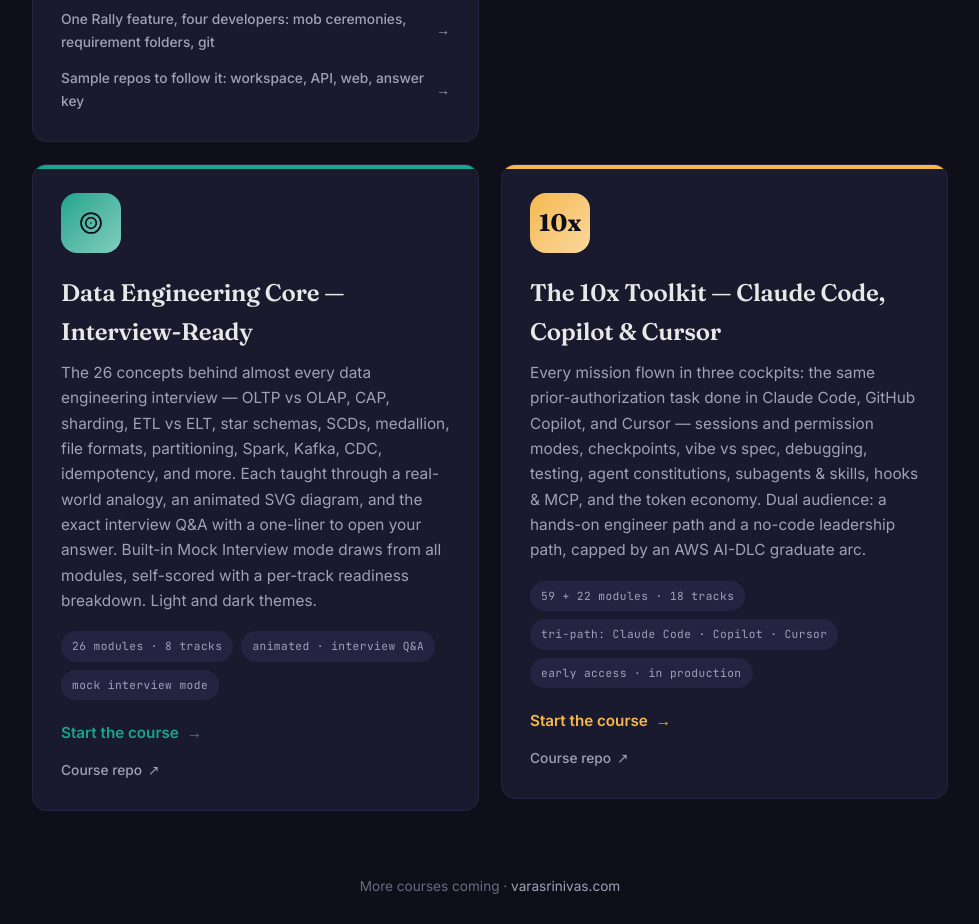
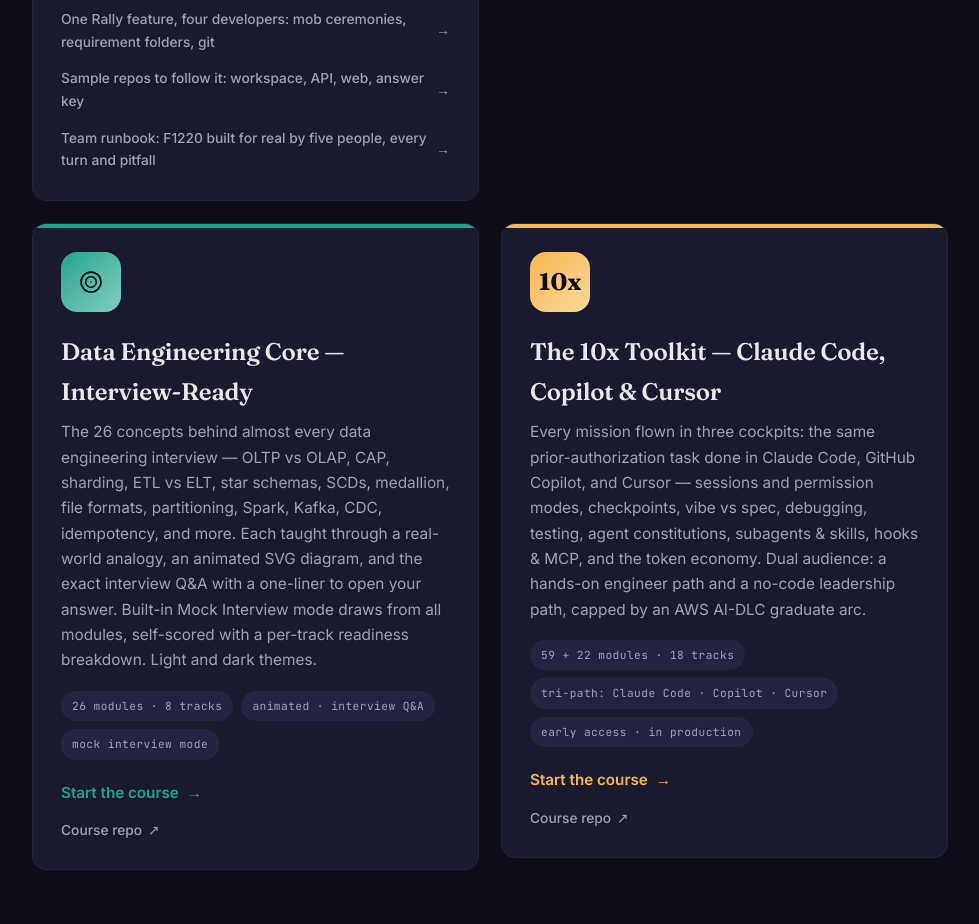
Before and after one commit to varasrinivas/learnings-hub, a plain HTML site: page index.html in a window 1280 px wide. Shown: the part 3680-4604 px from the top of the page, without its empty margins (150-1129 px from the left). Drawn offline with Linux system fonts and the light colour scheme.

Commit message:
Hubs: link the AI-DLC F1220 team runbook
Co-Authored-By: Claude Opus 5.5 <noreply@anthropic.com>

```diff
--- a/index.html
+++ b/index.html
@@ -543,6 +543,7 @@ footer a:hover{color:var(--accent-cyan)}
         </a>
         <a class="card-labs" href="ai-dlc-execution/aidlc-rally-team-of-four.html">One Rally feature, four developers: mob ceremonies, requirement folders, git <span class="arrow">&rarr;</span></a>
         <a class="card-labs" href="ai-dlc-execution/aidlc-rally-team-of-four.html#follow">Sample repos to follow it: workspace, API, web, answer key <span class="arrow">&rarr;</span></a>
+        <a class="card-labs" href="ai-dlc-execution/aidlc-f1220-runbook.html">Team runbook: F1220 built for real by five people, every turn and pitfall <span class="arrow">&rarr;</span></a>
       </div>
 
       <div class="card has-index" style="--c:var(--de)">
```
Also changed, not shown: agenticai/index.html (+1 -0 lines).
